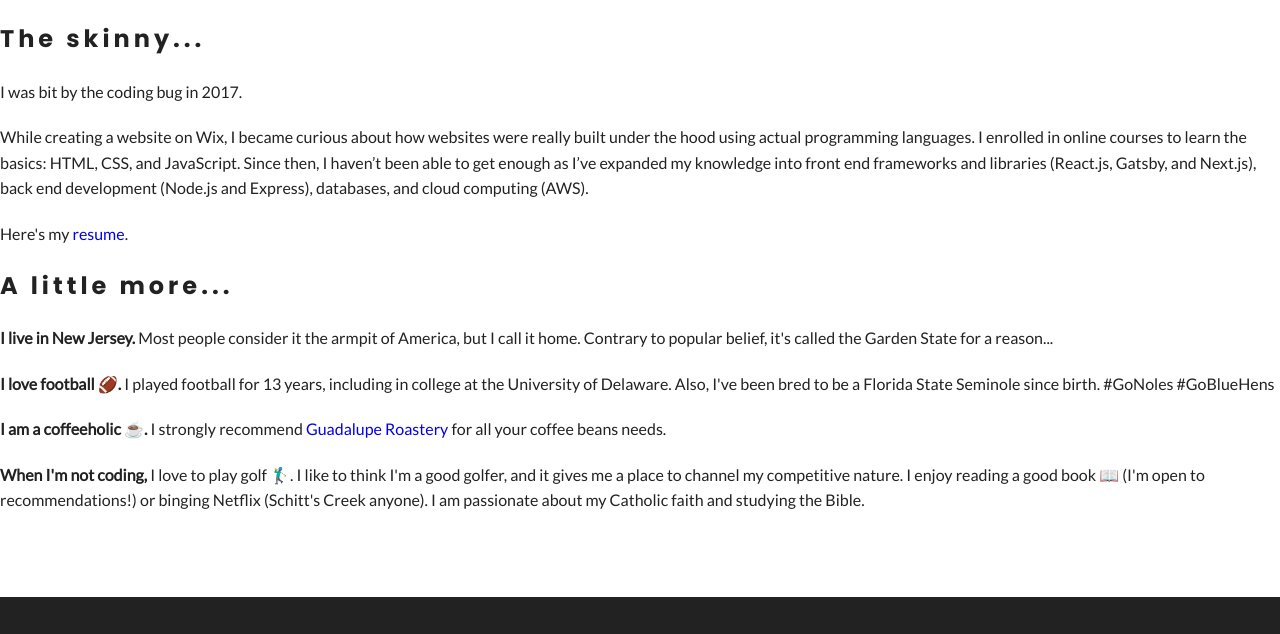
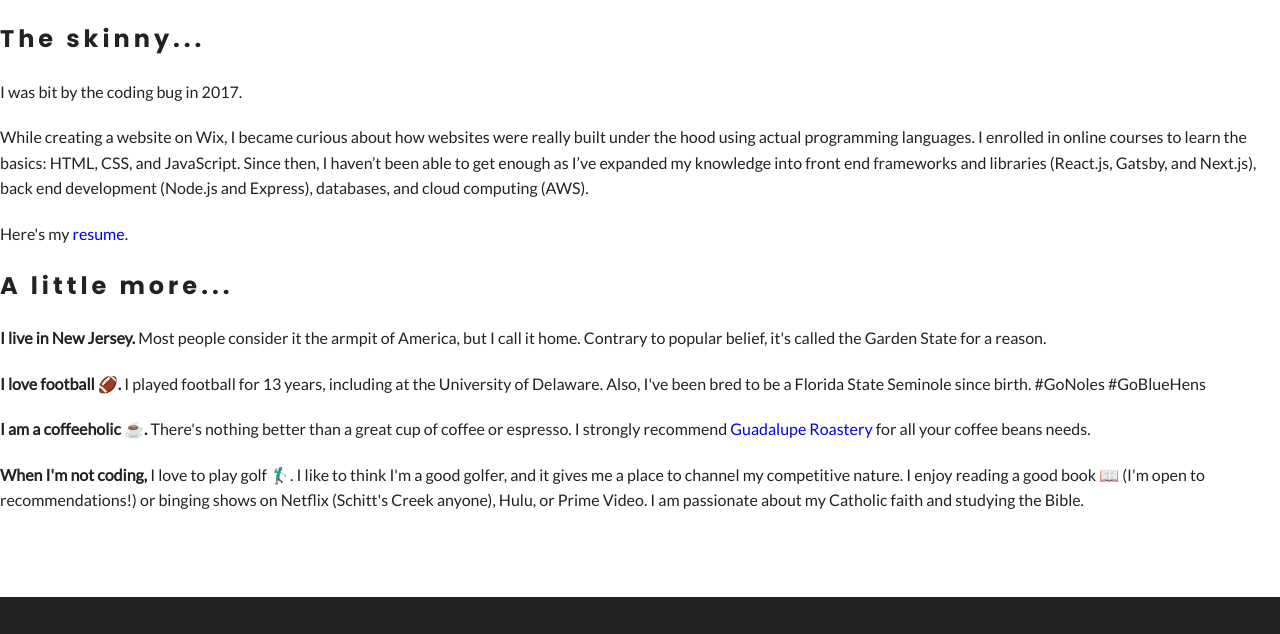
Before and after one commit to bcasalvieri/bcasalvieri.github.io, a Gatsby site: page /about in a window 1280 px wide. Shown: the part 721-1355 px from the top of the page. Built offline with nearby package versions, Linux system fonts and the light colour scheme; Gatsby itself is replaced by a stand-in of ours.

Commit message:
updated about section

```diff
--- a/src/components/About/About.js
+++ b/src/components/About/About.js
@@ -34,16 +34,16 @@ export default function About() {
           <p>
             <strong>I live in New Jersey.</strong> Most people consider it the
             armpit of America, but I call it home. Contrary to popular belief,
-            it's called the Garden State for a reason...
+            it's called the Garden State for a reason.
           </p>
           <p>
             <strong>I love football 🏈.</strong> I played football for 13 years,
-            including in college at the University of Delaware. Also, I've been
-            bred to be a Florida State Seminole since birth. #GoNoles
-            #GoBlueHens
+            including at the University of Delaware. Also, I've been bred to be
+            a Florida State Seminole since birth. #GoNoles #GoBlueHens
           </p>
           <p>
-            <strong>I am a coffeeholic ☕.</strong> I strongly recommend{' '}
+            <strong>I am a coffeeholic ☕.</strong> There's nothing better than
+            a great cup of coffee or espresso. I strongly recommend{' '}
             <a
               className={styles.aboutLink}
               href="https://guadaluperoastery.com/"
@@ -56,8 +56,9 @@ export default function About() {
             <strong>When I'm not coding,</strong> I love to play golf 🏌️‍♂️. I like
             to think I'm a good golfer, and it gives me a place to channel my
             competitive nature. I enjoy reading a good book 📖 (I'm open to
-            recommendations!) or binging Netflix (Schitt's Creek anyone). I am
-            passionate about my Catholic faith and studying the Bible.
+            recommendations!) or binging shows on Netflix (Schitt's Creek
+            anyone), Hulu, or Prime Video. I am passionate about my Catholic
+            faith and studying the Bible.
           </p>
         </article>
       </div>
```
